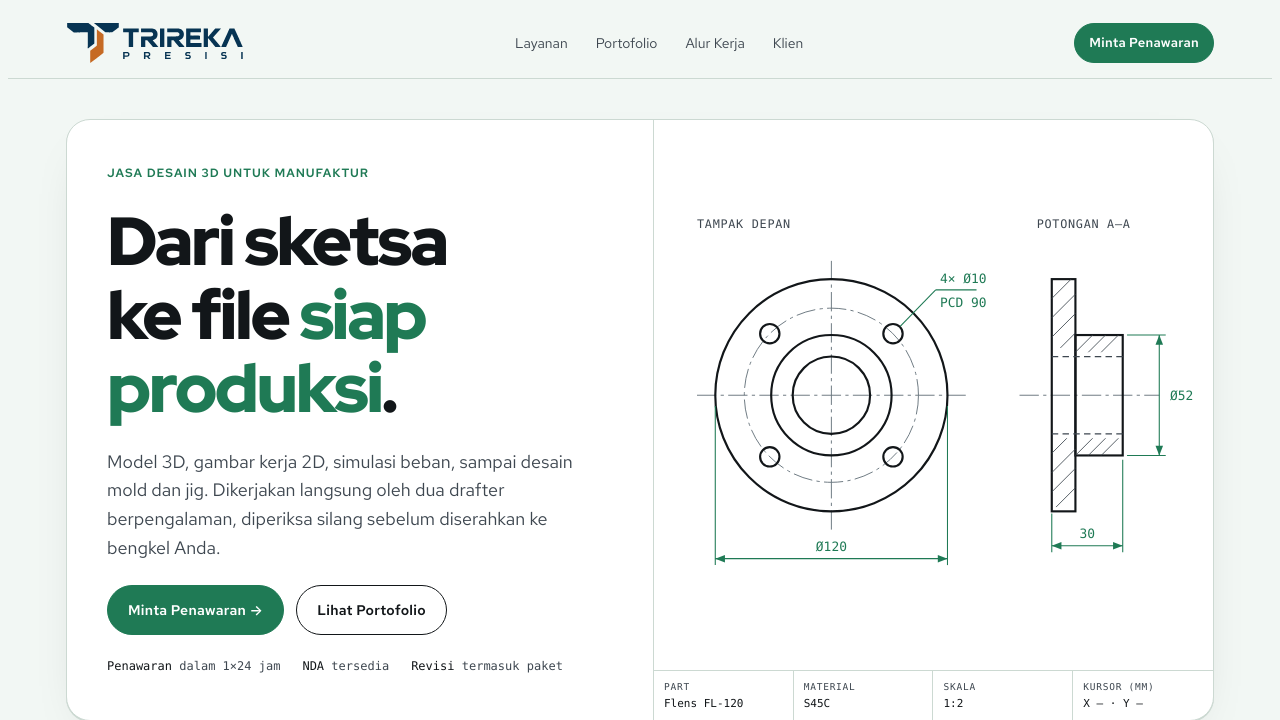
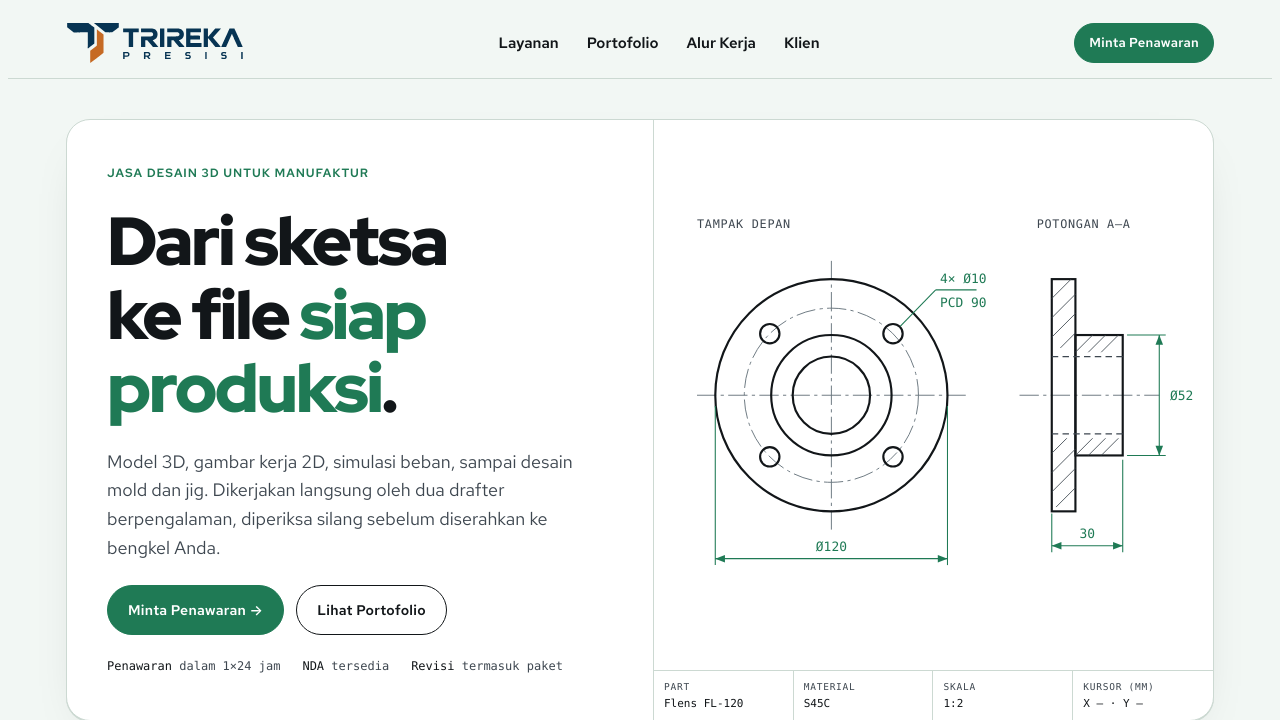
Before and after one commit to oneofficedepok-cloud/web-trireka, a PHP site: page / in a window 1280 px wide. Shown: the top 720 px of the page. Run offline with PHP 8.4, Linux system fonts and the light colour scheme; some web fonts are replaced.

Commit message:
Pertebal tulisan menu atas
Co-Authored-By: Claude Opus 5.5 (1M context) <noreply@anthropic.com>
Claude-Session: https://claude.ai/code/session_01FACBUMfxaGjLCf9GsoUewD

```diff
--- a/assets/site.css
+++ b/assets/site.css
@@ -58,9 +58,9 @@ header.nav{position:sticky;top:env(safe-area-inset-top,0px);z-index:9;background
 .logo .lg-a{fill:var(--logo-accent)}
 footer .logo{height:30px}
 @media (max-width:480px){.nav .logo{height:34px}}
-.nav ul{display:flex;gap:28px;list-style:none;margin:0;padding:0;font-size:14px}
-.nav ul a{text-decoration:none;color:var(--ink-2)}
-.nav ul a:hover{color:var(--ink)}
+.nav ul{display:flex;gap:28px;list-style:none;margin:0;padding:0;font-size:15px;font-weight:600}
+.nav ul a{text-decoration:none;color:var(--ink)}
+.nav ul a:hover{color:var(--accent)}
 .nav .btn{padding:9px 14px;font-size:13px}
 @media (max-width:860px){.nav ul{display:none}}
 
```
